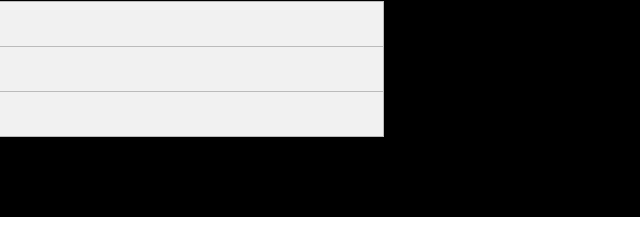
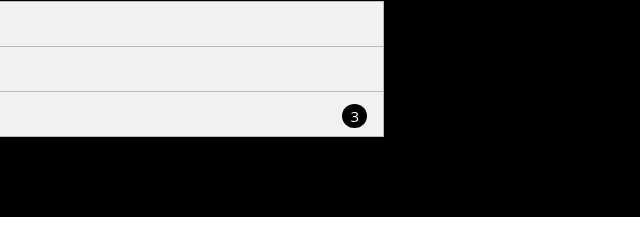
Before and after one commit to won-matthew-goh/2021-sc-app-03-band, a plain HTML site: page html/index.html in a window 1280 px wide. Shown: the part 1566-1806 px from the top of the page, 640-1280 px from the left. Drawn offline with Linux system fonts and the light colour scheme.

Commit message:
tour-wrapper 작업중

```diff
--- a/css/index.css
+++ b/css/index.css
@@ -36,3 +36,4 @@ p.content {color: #111; text-align: justify; line-height: 1.5;}
 .tour-wrapper .tour {padding: 12px 16px;}
 .tour-wrapper .tour:not(:last-child) {border-bottom: 1px solid #bbb}
 .tour-wrapper .tour .sold-out {background-color: #f33; color: #fff; padding: 3px 6px; margin-left: 8px;}
+.tour-wrapper .tour .count {background-color: #000; color: #fff; padding: 2px 8px; border-radius: 50%; float: right;}
--- a/html/index.html
+++ b/html/index.html
@@ -74,7 +74,7 @@
           October <span class="sold-out">Sold out</span>
         </div>
         <div class="tour">
-          November
+          November <span class="count">3</span>
         </div>
       </div>
     </div>
```
